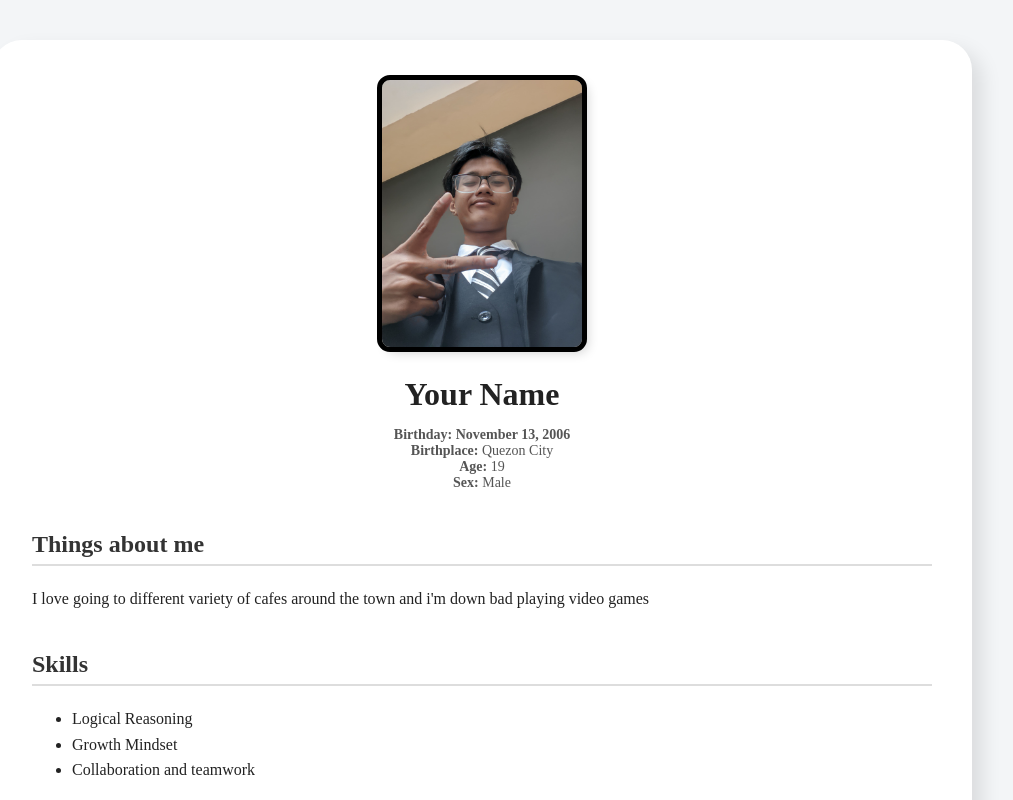
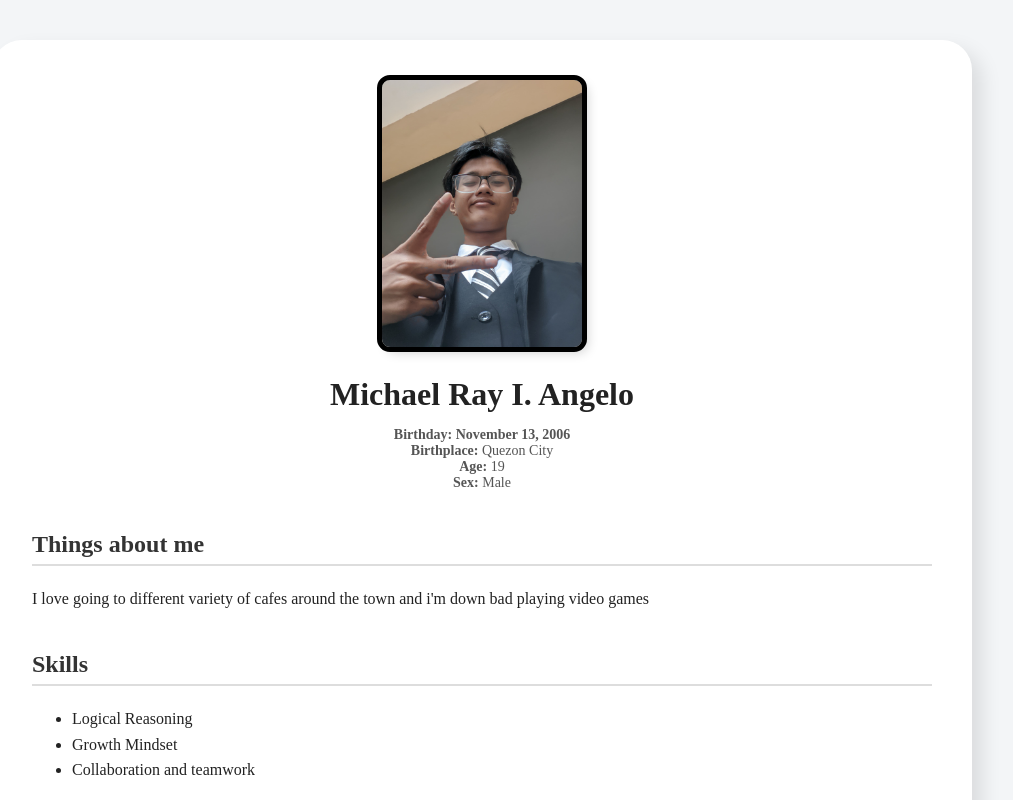
Before and after one commit to rayinyourheart/BSIT-22017-Angelo, a plain HTML site: page index.html in a window 1280 px wide. Shown: the top 800 px of the page, without its empty margins (158-1171 px from the left). Drawn offline with Linux system fonts and the light colour scheme.

Commit message:
Update name in index.html

```diff
--- a/index.html
+++ b/index.html
@@ -115,7 +115,7 @@
         </div>
 
         <!-- Name & Title -->
-        <h1>Your Name</h1>
+        <h1>Michael Ray I. Angelo</h1>
         <p style="text-align:center; font-size:14px; color:#555;">
             <b>Birthday: November 13, 2006</b> <br>
             <b>Birthplace:</b> Quezon City  <br>
```
